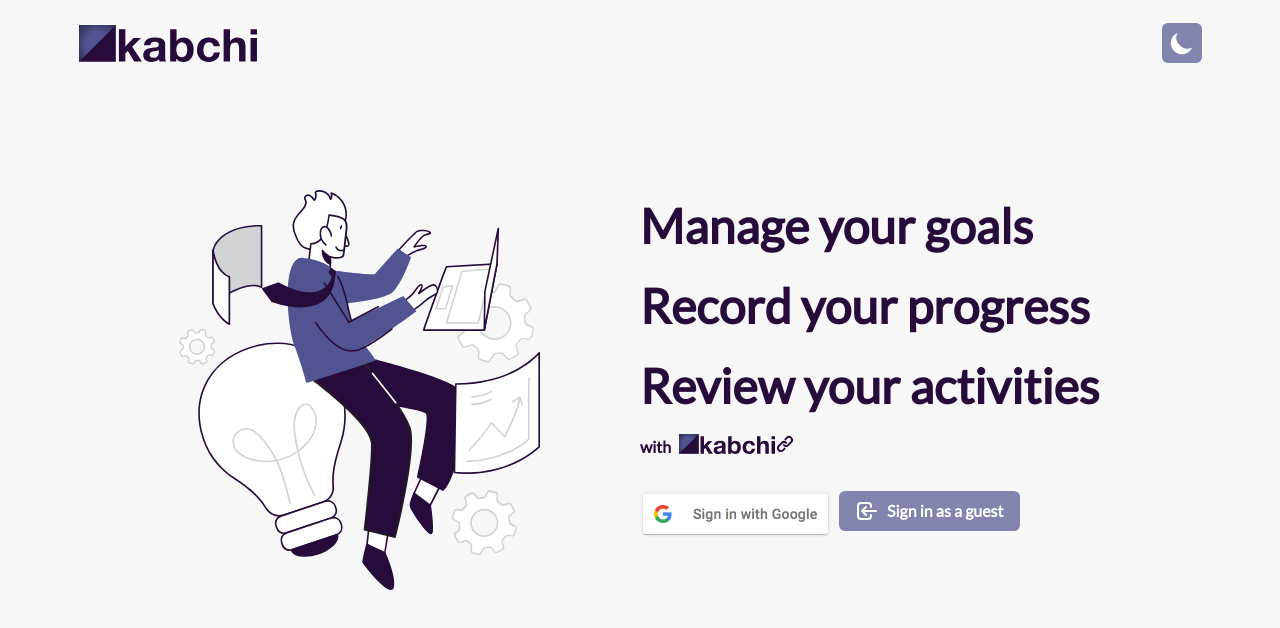
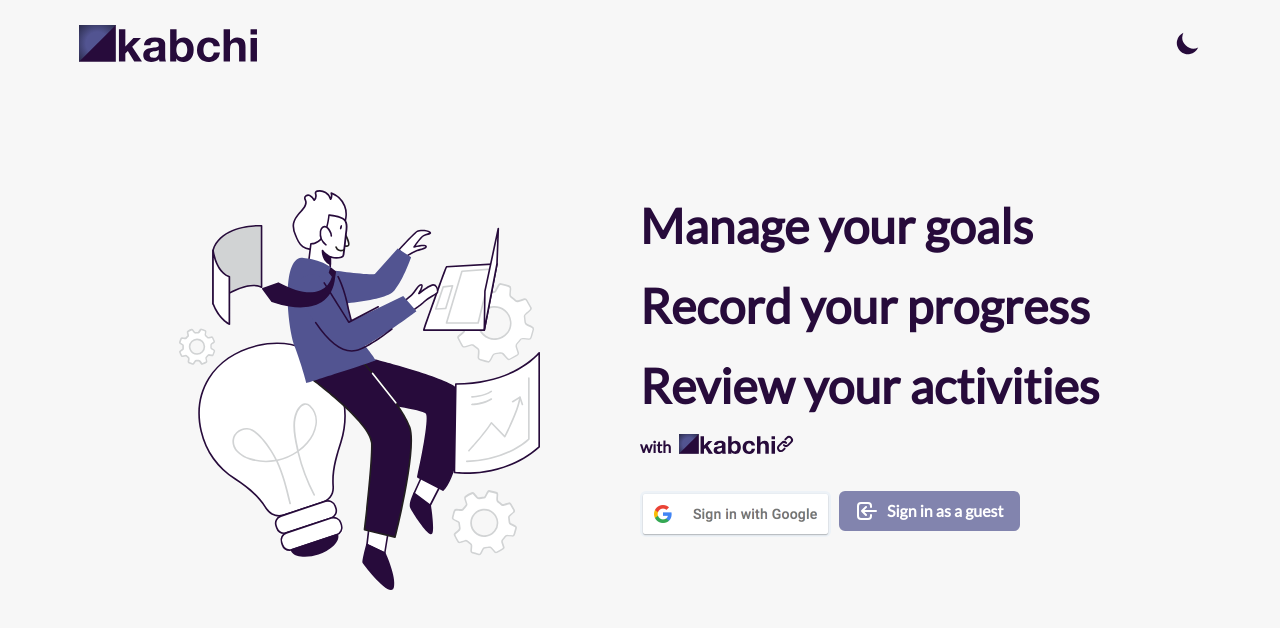
Before and after one commit to reactboy/kabchi, a Next.js app: page / in a window 1280 px wide. Shown: the top 628 px of the page. Built offline with nearby package versions, Linux system fonts and the light colour scheme; no server answers.

Commit message:
edit modified color mode toggle button #83

```diff
--- a/src/components/common/Button.tsx
+++ b/src/components/common/Button.tsx
@@ -66,16 +66,16 @@
   )
 }
 
-export const ColorModeButton: VFC<Props> = (props) => {
+export const ColorModeButton: VFC = () => {
   const { colorMode, toggleColorMode } = useColorMode()
   const size = '28px'
   return (
-    <Button {...props} onClick={toggleColorMode} p="0">
+    <button onClick={toggleColorMode}>
       {colorMode === 'light' ? (
         <Box as={MoonIcon} w={size} h={size} />
       ) : (
         <Box as={SunIcon} w={size} h={size} />
       )}
-    </Button>
+    </button>
   )
 }
```
